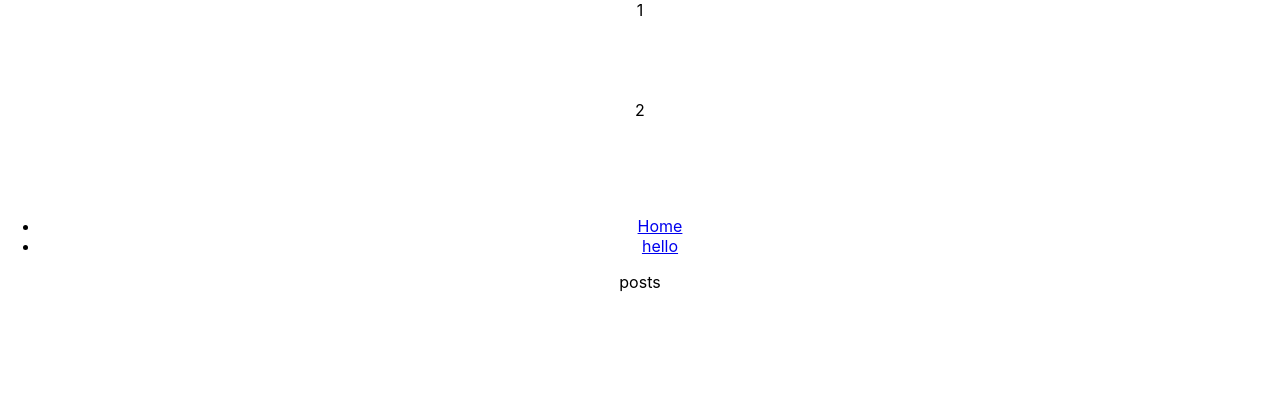
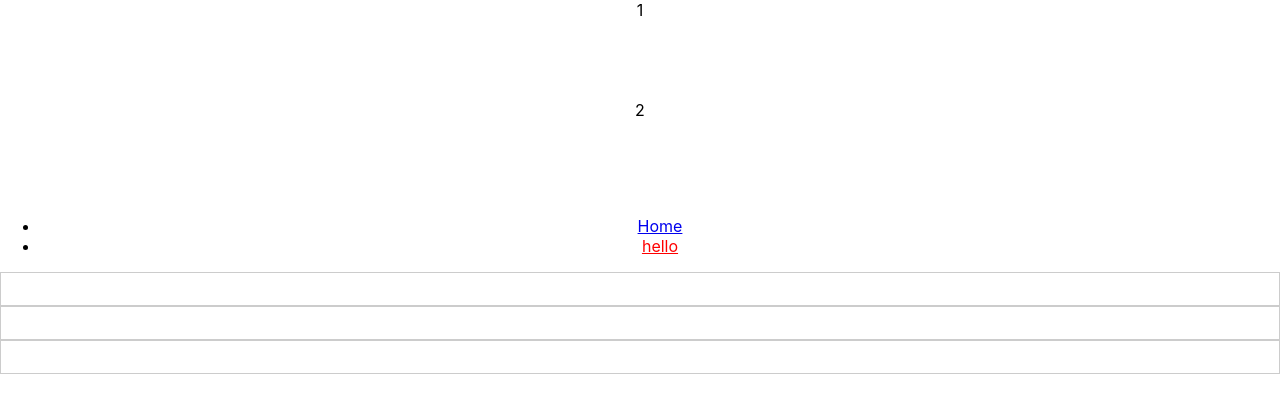
Before and after one commit to alieeeeeeeen/infinite-scroll, a React (Create React App) app: page /admin in a window 1280 px wide. Shown: the top 412 px of the page. Built offline with nearby package versions, Linux system fonts and the light colour scheme.

Commit message:
add form

```diff
--- a/src/App.css
+++ b/src/App.css
@@ -36,3 +36,7 @@
     transform: rotate(360deg);
   }
 }
+
+.active {
+  color: red;
+}
--- a/src/App.tsx
+++ b/src/App.tsx
@@ -1,11 +1,12 @@
 import React from 'react';
-import { Route, BrowserRouter as Router, Link } from 'react-router-dom';
+import { Route, BrowserRouter as Router, Redirect, NavLink } from 'react-router-dom';
 import { debounce } from 'throttle-debounce';
 import './App.css';
 import InfiniteScroller from './infiniteScroller';
 import { useSelector, useDispatch } from 'react-redux'
 import { add } from './store/reducer';
 import Posts from './components/post';
+import Form from './components/form';
 
 interface arrState {
   arr: number[]
@@ -37,16 +38,17 @@ function App() {
         <Router>
           <ul>
             <li>
-              <Link to="/">Home</Link>
+              <NavLink to="/" exact activeClassName="active">Home</NavLink>
             </li>
             <li>
-              <Link to={{
+              <NavLink to={{
                 pathname: "/admin",
                 hash: "#submit"
-              }}>hello</Link>
+              }}>hello</NavLink>
             </li>
           </ul>
-          <Route path="/admin" exact component={Posts} />
+          <Route path="/" exact component={Posts} />
+          <Route path="/admin" exact component={Form} />
         </Router>
     </div>
   );
--- /dev/null
+++ b/src/components/form.tsx
@@ -0,0 +1,79 @@
+import React from 'react';
+import Input from './input';
+
+interface State {
+    [key: string]: any
+}
+
+class Form extends React.Component<State> {
+    state: State = {
+        form: {
+            name: {
+                elementInputType: 'input',
+                elementConfig: {
+                    type: 'text',
+                    placeholder: 'your name'
+                },
+                value: ''
+            },
+            password: {
+                elementInputType: 'input',
+                elementConfig: {
+                    type: 'text',
+                    placeholder: 'your password'
+                },
+                value: ''
+            },
+            gender: {
+                elementInputType: 'select',
+                elementConfig: {
+                    options: [
+                        {value: '1', displayValue: 'male'},
+                        {value: '0', displayValue: 'female'}
+                    ]
+                },
+                value: ''
+            }
+        }
+    }
+
+    inputChangedHandler = (e: any, inputIdentifier: string) => {
+        const updatedForm = {
+            ...this.state.form
+        }
+
+        const updatedElementForm = {
+            ...this.state.form[inputIdentifier],
+            value: e.target.value
+        }
+        updatedForm[inputIdentifier] = updatedElementForm;
+        this.setState({
+            form: updatedForm
+        })
+    }
+
+    render() {
+        const formElementsArray = []; // convert config to elements array
+        for(let key in this.state.form) {
+            formElementsArray.push({
+                id: key,
+                config: this.state.form[key]
+            })
+        }
+        let form = (
+            <form>
+               {formElementsArray.map(v => (
+                   <Input key={v.id}
+                          value={v.config.value}
+                          elementType={v.config.elementType}
+                          elementConfig={v.config.elementConfig}
+                          changed={(event: any) => this.inputChangedHandler(event, v.id)}
+                    />
+               ))}
+            </form>
+        )
+        return form;
+    }
+}
+
+export default Form;
--- /dev/null
+++ b/src/components/input.css
@@ -0,0 +1,27 @@
+.InputElement {
+    outline: none;
+    border: 1px solid #ccc;
+    background-color: white;
+    font: inherit;
+    padding: 6px 10px;
+    display: block;
+    width: 100%;
+    box-sizing: border-box;
+}
+
+.InputElement:focus {
+    outline: none;
+    background-color: #ccc;
+}
+
+.Input {
+    width: 100%;
+    padding: 10px;
+    box-sizing: border-box;
+}
+
+.Label {
+    font-weight: bold;
+    display: block;
+    margin-bottom: 8px;
+}
--- /dev/null
+++ b/src/components/input.tsx
@@ -0,0 +1,48 @@
+import React from 'react';
+import './input.css';
+
+const Input = (props: any) => {
+    let inputElement = null;
+
+    switch(props.elementType) {
+        case('input'):
+            inputElement = <input
+                className='InputElement'
+                {...props.elementConfig}
+                value={props.value}
+                onChange={props.changed}
+            />
+        case('text'):
+            inputElement = <textarea
+                className='InputElement'
+                {...props.elementConfig}
+                value={props.value}
+                onChange={props.changed}
+            />
+        case('select'):
+            inputElement = <select
+                className='InputElement'
+                onChange={props.changed}
+                value={props.value}
+            >
+                {props.elementConfig.options.map((option: any) => (
+                    <option key={option.value} value={option.value}>{option.displayValue}</option>
+                ))}
+            </select>
+        default:
+            inputElement = <input
+                className='InputElement'
+                onChange={props.changed}
+                value={props.value}
+            />
+    }
+
+    return (
+        <div className='input'>
+            <label className='label'>{props.label}</label>
+            {inputElement}
+        </div>
+    )
+}
+
+export default Input;
--- a/src/components/post.tsx
+++ b/src/components/post.tsx
@@ -1,5 +1,5 @@
 import React from 'react';
-import { RouteComponentProps } from 'react-router-dom';
+import { RouteComponentProps, Redirect} from 'react-router-dom';
 
 type RouteParams = {
     admin: string
@@ -8,8 +8,6 @@ type RouteParams = {
 interface Props extends RouteComponentProps<RouteParams>, React.Props<RouteParams> {}
 
 const Posts = (props: Props) => {
-    console.log(props);
-
     return(
         <div>posts</div>
     )
```
